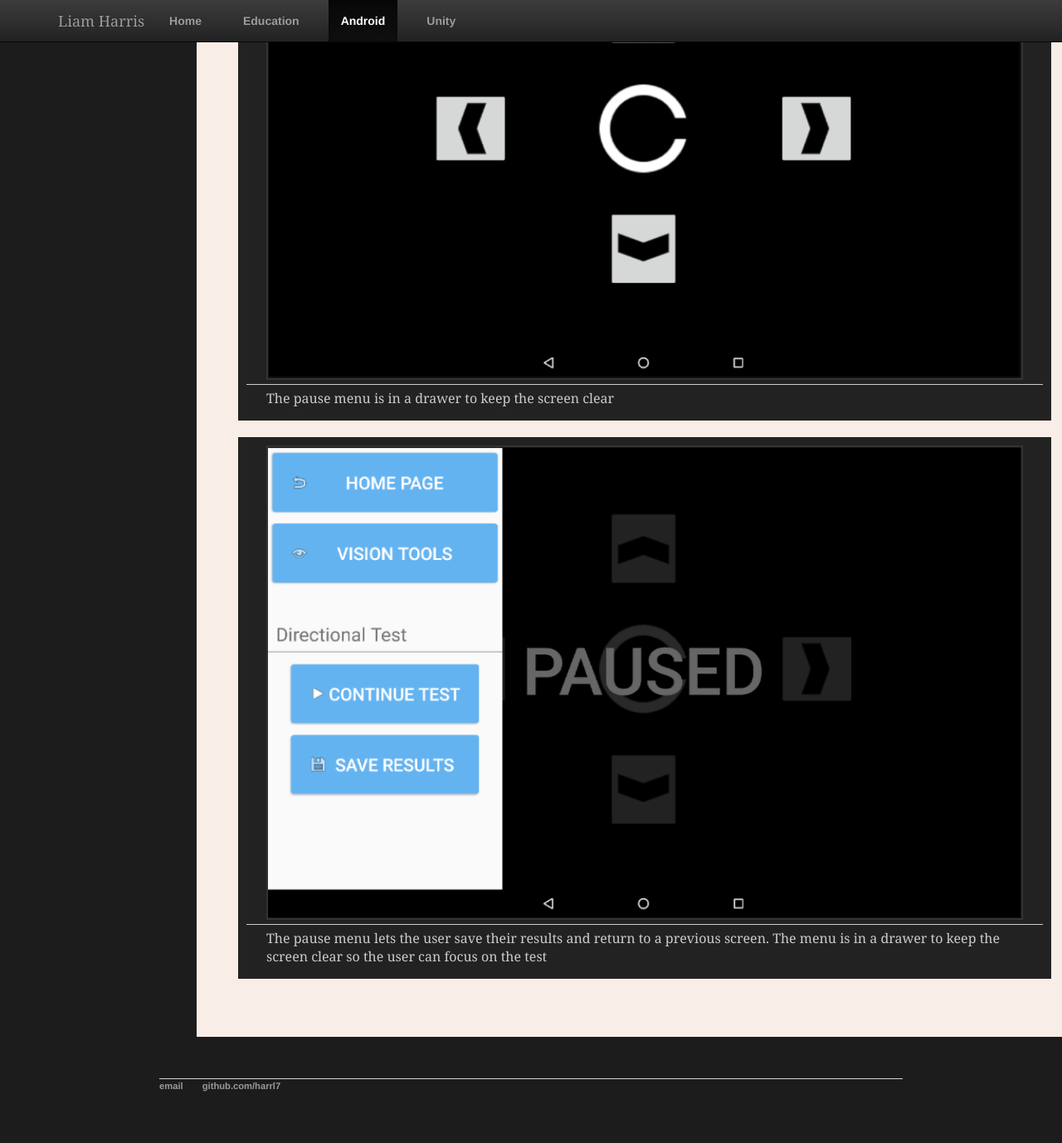
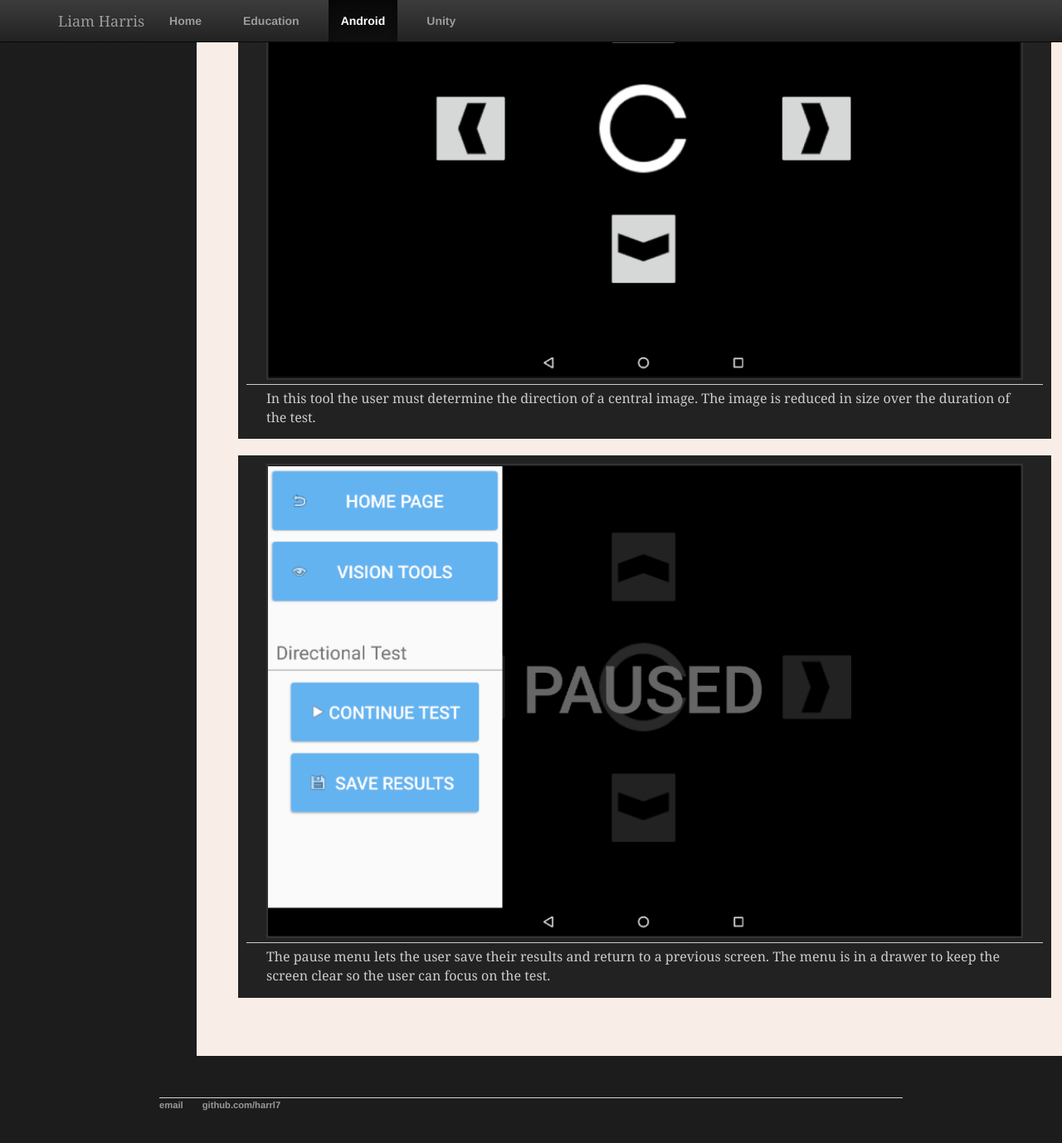
Before and after one commit to harrl7/harrl7.github.io, a Jekyll site: the page built from android/index.html, in a window 1280 px wide and 1400 px high, scrolled down 2421 px. Shown: the top 1378 px of the window at 83% size. Built offline with Jekyll 4.4.1, drawn with Linux system fonts in a browser that asks for light colours; some of the changed text lies outside the part shown.

Commit message:
Update index.html

```diff
--- a/android/index.html
+++ b/android/index.html
@@ -50,25 +50,25 @@ title: Android
 		<figure>
 			<img src="/assets/img/vision_tool/menu.PNG">
 			<div id="White_Line"> </div>
-			<figcaption> The application launches to the main menu </figcaption>
+			<figcaption> The application launches to the main menu. </figcaption>
 		</figure>
 
 		<figure>
 			<img src="/assets/img/vision_tool/tool_list.PNG">
 			<div id="White_Line"> </div>
-			<figcaption> All the available tools are listed. When the user selects a tool, additional details are displayed </figcaption>
+			<figcaption> All the available tools are listed. When the user selects a tool, additional details are displayed. </figcaption>
 		</figure>
 
 		<figure>
 			<img src="/assets/img/vision_tool/directional.PNG">
 			<div id="White_Line"> </div>
-			<figcaption> The pause menu is in a drawer to keep the screen clear </figcaption>
+			<figcaption> In this tool the user must determine the direction of a central image. The image is reduced in size over the duration of the test. </figcaption>
 		</figure>
 
 		<figure>
 			<img src="/assets/img/vision_tool/drawer.PNG">
 			<div id="White_Line"> </div>
-			<figcaption> The pause menu lets the user save their results and return to a previous screen. The menu is in a drawer to keep the screen clear so the user can focus on the test </figcaption>
+			<figcaption> The pause menu lets the user save their results and return to a previous screen. The menu is in a drawer to keep the screen clear so the user can focus on the test. </figcaption>
 		</figure>
 	</div>
 
```
